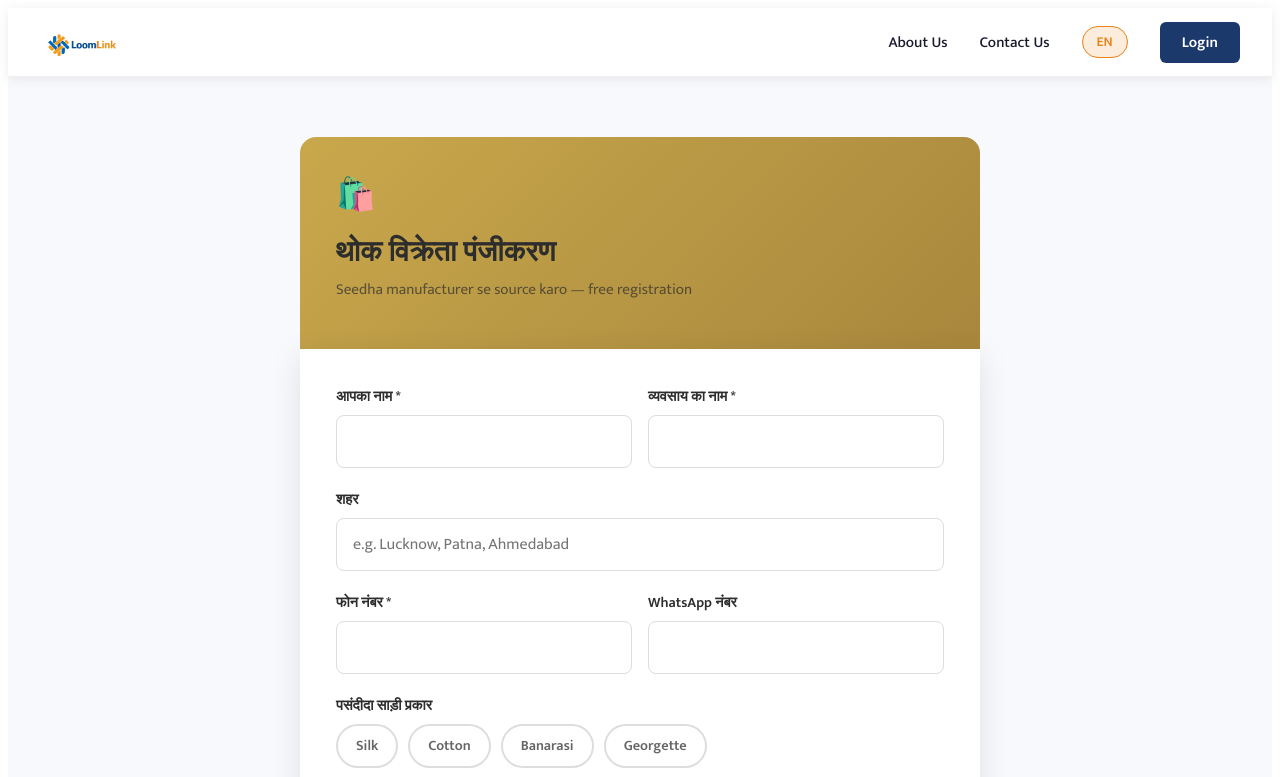
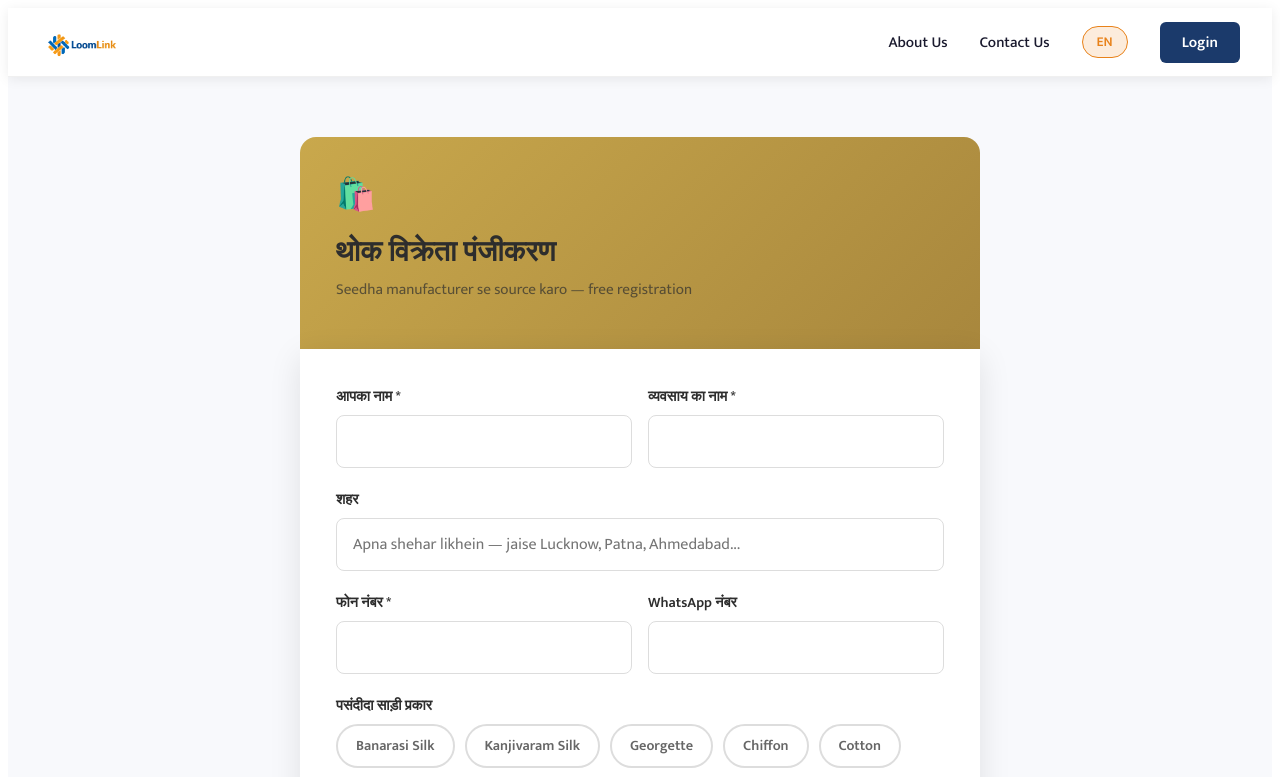
Before and after one commit to ramawdhesh03-prog/loomlink, a React (Vite) app: page /wholesaler in a window 1280 px wide. Shown: the top 777 px of the page. Built offline with nearby package versions, Linux system fonts and the light colour scheme; no server answers.

Commit message:
Update wholesaler saree types

```diff
--- a/src/pages/WholesalerRegister.jsx
+++ b/src/pages/WholesalerRegister.jsx
@@ -2,7 +2,11 @@ import { useState } from 'react'
 import { useTranslation } from 'react-i18next'
 import { supabase } from '../lib/supabase'
 
-const SAREE_TYPES = ['Silk', 'Cotton', 'Banarasi', 'Georgette']
+const SAREE_TYPES = [
+  'Banarasi Silk', 'Kanjivaram Silk', 'Georgette', 'Chiffon',
+  'Cotton', 'Linen', 'Tussar Silk', 'Chanderi', 'Patola',
+  'Bandhani', 'Leheriya', 'Net', 'Crepe', 'Organza'
+]
 
 const inputStyle = {
   width: '100%',
@@ -140,7 +144,13 @@ export default function WholesalerRegister() {
 
           <div>
             <label style={labelStyle}>{t('wholesaler_form.city')}</label>
-            <input name="city" value={form.city} onChange={handleChange} style={inputStyle} placeholder="e.g. Lucknow, Patna, Ahmedabad" />
+            <input
+              name="city"
+              value={form.city}
+              onChange={handleChange}
+              style={inputStyle}
+              placeholder="Apna shehar likhein — jaise Lucknow, Patna, Ahmedabad..."
+            />
           </div>
 
           <div style={{ display: 'grid', gridTemplateColumns: '1fr 1fr', gap: '16px' }}>
```
